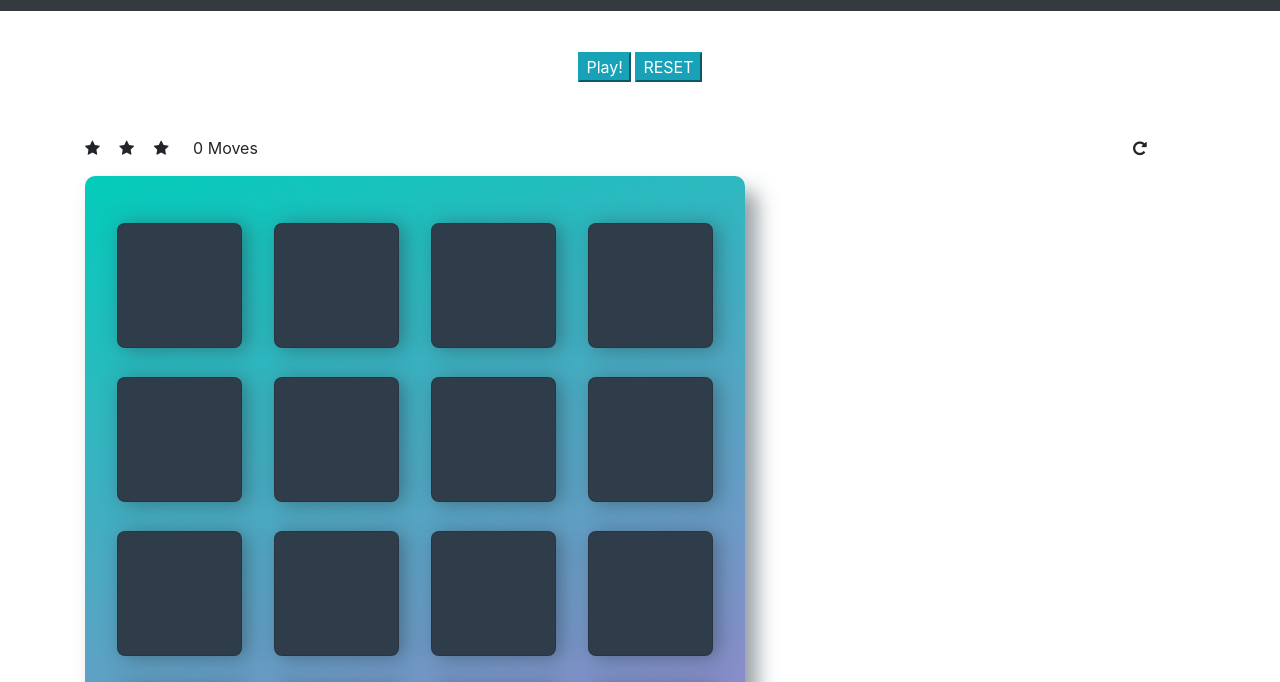
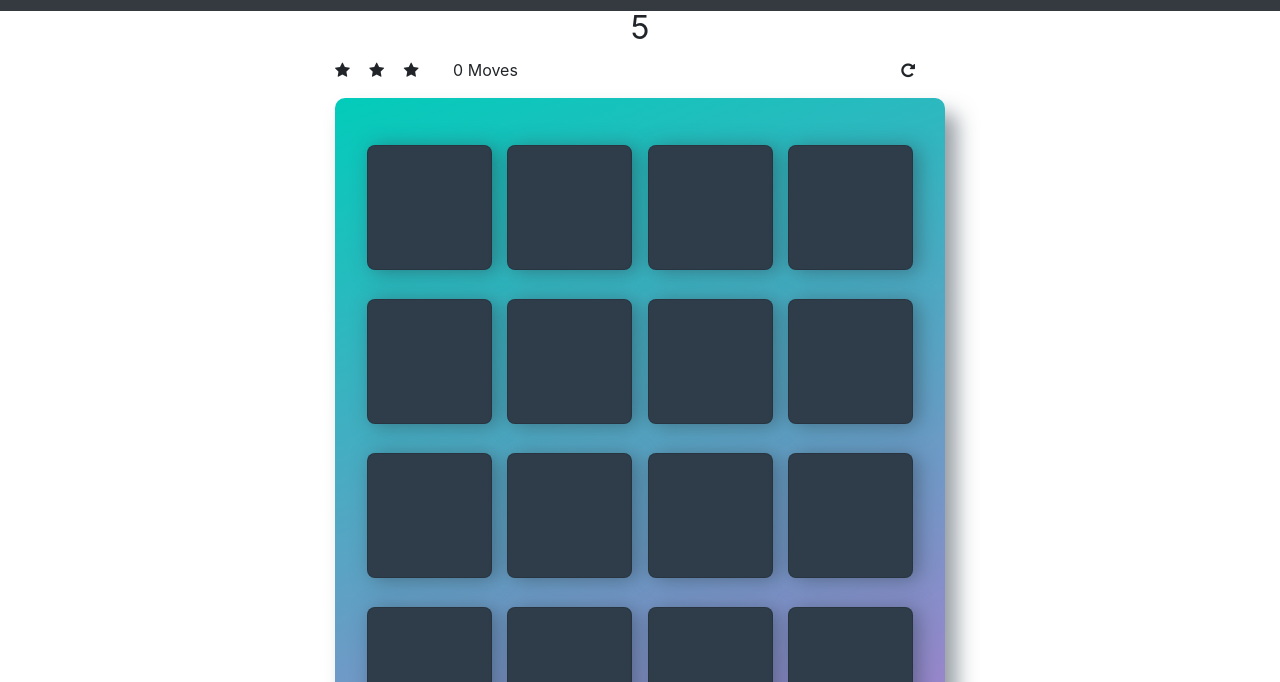
Before and after one commit to sampolahtinen/L2-P1-memoryGame, a website: page index.html in a window 1280 px wide. Shown: the part 52-734 px from the top of the page. Drawn offline with Linux system fonts and the light colour scheme.

Commit message:
commit
-added timer
-added css animations
- fixed click handler bugs

```diff
--- a/css/main.css
+++ b/css/main.css
@@ -47,7 +47,7 @@ hr {
 }
 
 .deck {
-    width: 660px;
+    width: 100%;
     min-height: 680px;
     background: linear-gradient(160deg, #02ccba 0%, #aa7ecd 100%);
     padding: 32px;
@@ -77,22 +77,42 @@ hr {
 .deck .card.open {
 	transform: rotateY(0);
 	font-size: 45pt;
-	background-color: grey;
+	background-color: #80808000;
+    animation: rotateY 0.5s 1 linear;
 }
 
+@keyframes rotateY {
+   to { transform: rotateY(180deg); }
+}
+
+
 .deck .card.match {
-	background-color: green;
+	background-color: #008026c7;
 	font-size: 45pt;
+    animation: positiveNudge 0.3s linear 1 alternate;
 
 }
 
+@keyframes positiveNudge {
+  0%, 100% {
+    transform: translate(0, 0);
+  }
+
+  50% {
+    transform: translate(0, 50px);
+  }
+
+  80% {
+    transform: translate(0, -50px);
+  }
+}
 /*
  * Styles for the Score Panel
  */
 
 .score-panel {
     text-align: left;
-    width: 97%;
+    width: 100%;
     margin-bottom: 10px;
 }
 
@@ -106,6 +126,10 @@ hr {
 .score-panel .stars li {
     list-style: none;
     display: inline-block;
+}
+
+.timer {
+	font-size: 2rem;
 }
 
 .score-panel .restart {
--- a/index.html
+++ b/index.html
@@ -46,27 +46,29 @@
     </nav>
 
     <!-- Page Content -->
-    <div class="container mt-5 mb-5">
+<!--     <div class="container mt-5">
       <div class="row">
         <div class="col-md-12 text-center">
     	  <button class="btn-info">Play!</button>
         <button class="btn-info" id="reset-game">RESET</button>
-
        </div>
       </div>
+    </div> -->
+
+    <div class="container col-md-6 text-center">
+    <div class="row">
+      <div class="col-md-12">
+                <span class="timer">0</span>
+      </div>
     </div>
-
-    <div class="container gridContainer">
-
     <section class="score-panel">
-          <ul class="stars">
+          <ul class="stars col-md-4">
             <li><i class="fa fa-star"></i></li>
             <li><i class="fa fa-star"></i></li>
             <li><i class="fa fa-star"></i></li>
+            <li><span class="moves col-md-3">0 Moves</span></li>
           </ul>
-
-          <span class="moves">0</span> Moves
-          <div class="restart">
+          <div class="restart col-md-3 text-right">
             <i class="fa fa-repeat"></i>
           </div>
     </section>
--- a/js/app.js
+++ b/js/app.js
@@ -1,5 +1,4 @@
 // Handling button click //
-const blueButton = document.getElementsByClassName('btn-info');
 
 // Reset Button //
 
@@ -18,7 +17,14 @@ function resetGameFunc() {
 	});
 }
 
-resetGameBtn.addEventListener('click',resetGameFunc);
+// Timer //
+let timer = document.querySelector('.timer');
+let seconds = 0;
+setInterval(function() {
+	seconds++;
+	timer.innerHTML = seconds
+},1000);
+
 resetIcon.addEventListener('click',resetGameFunc);
 // This is an alternative way of handling clicks. Assign event handler to each card and call it
 // within cardClickHandler using this. property
@@ -37,19 +43,21 @@ document.querySelector('.deck').addEventListener('click',cardClickHandler);
 
 let clickCtr = 0;
 let starTrack = document.querySelector('.stars');
+let cardsOpenArr = document.querySelectorAll('.open');
 
 function cardClickHandler(event) {
-	event.target.classList.add("open");
-	let cardsOpenArr = document.querySelectorAll('.open');
 	if (event.target.nodeName.toLowerCase() === 'li') {
+		event.target.classList.add("open");
+		cardsOpenArr = document.querySelectorAll('.open');
 		clickCtr++;
 	}
 	if (cardsOpenArr.length == 2 && cardsOpenArr[0].firstElementChild.classList[1]  === cardsOpenArr[1].firstElementChild.classList[1]) {
-			console.log("these are the same");
+			setTimeout(function() {
 				cardsOpenArr[0].classList.add('match');
 				cardsOpenArr[0].classList.remove('open');
 				cardsOpenArr[1].classList.add('match');
 				cardsOpenArr[1].classList.remove('open');
+			},700);
 		} else if (cardsOpenArr.length >= 2) {
 				setTimeout(function(){
 					cardsOpenArr[0].classList.remove("open");
```
